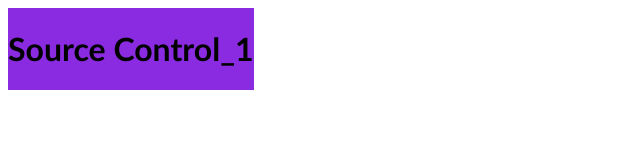
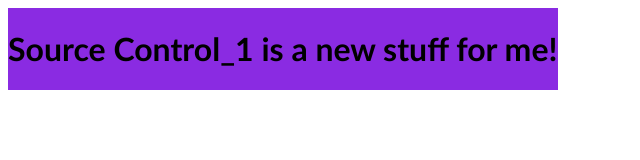
Before and after one commit to kenbomber/BG, a plain HTML site: page index.html in a window 1280 px wide. Shown: the whole page, without its empty margins (0-640 px from the left). Drawn offline with Linux system fonts and the light colour scheme.

Commit message:
first change from worker B: chaning the header

```diff
--- a/index.html
+++ b/index.html
@@ -6,7 +6,7 @@
 </head>
 <body>
     <header>
-        <h1>Source Control_1</h1>
+        <h1>Source Control_1 is a new stuff for me!</h1>
     </header>
     <script src="script.js"></script>
 </body>
```
